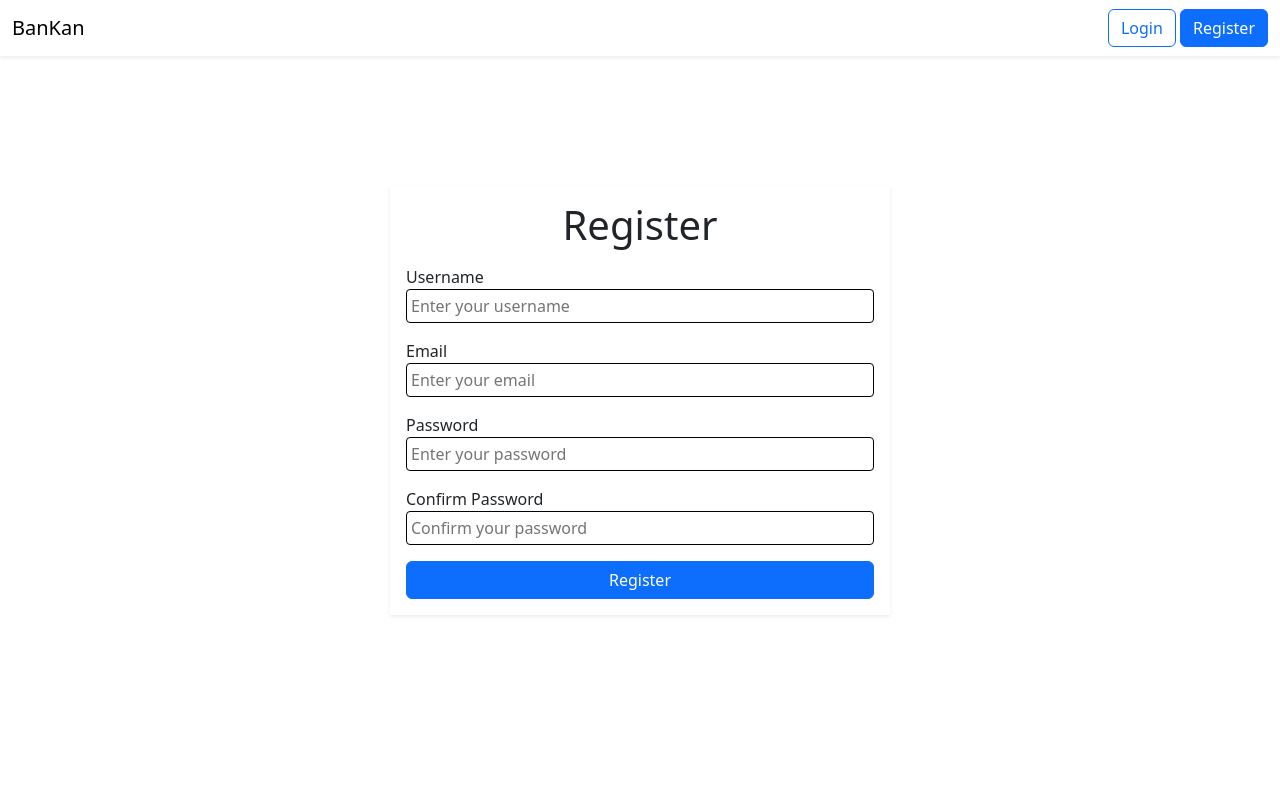
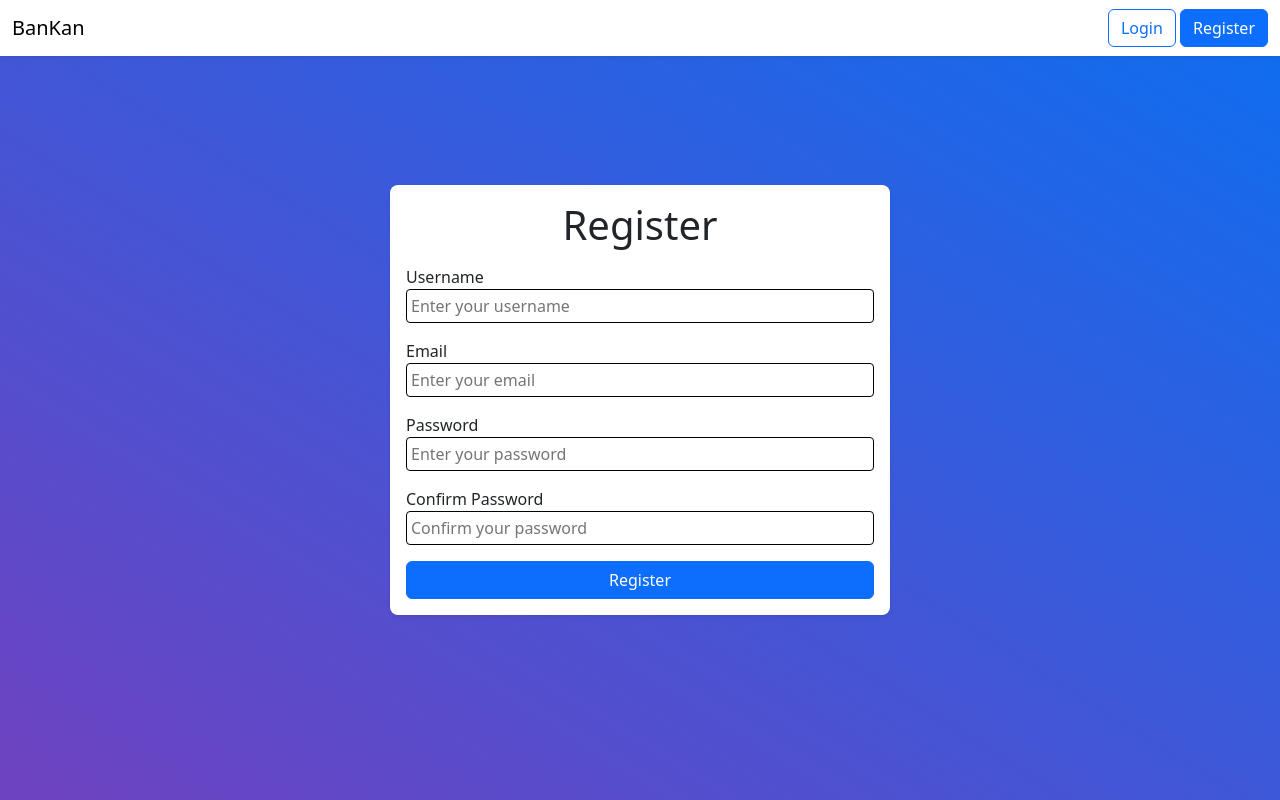
Before and after one commit to Elijah017/CITS3403-Group-Project, a Flask app: page /register/ in a window 1280 px wide. Run offline with Flask 3, Linux system fonts and the light colour scheme.

Commit message:
added border radius to forms and background gradient to body

```diff
--- a/static/styles/main.css
+++ b/static/styles/main.css
@@ -1,3 +1,9 @@
+body {
+    background-image: linear-gradient(to top right, rgba(111,66,192,1), rgba(13,110,240,1));
+    height: 100vh;
+    width: 100vw;
+}
+
 .centred {
     margin: 0;
     position: absolute;
@@ -11,6 +17,7 @@
     min-width: 250px;
     max-width: 500px;
     padding: 1rem;
+    border-radius: 0.5rem;
 }
 
 .login-form h1 {
```
